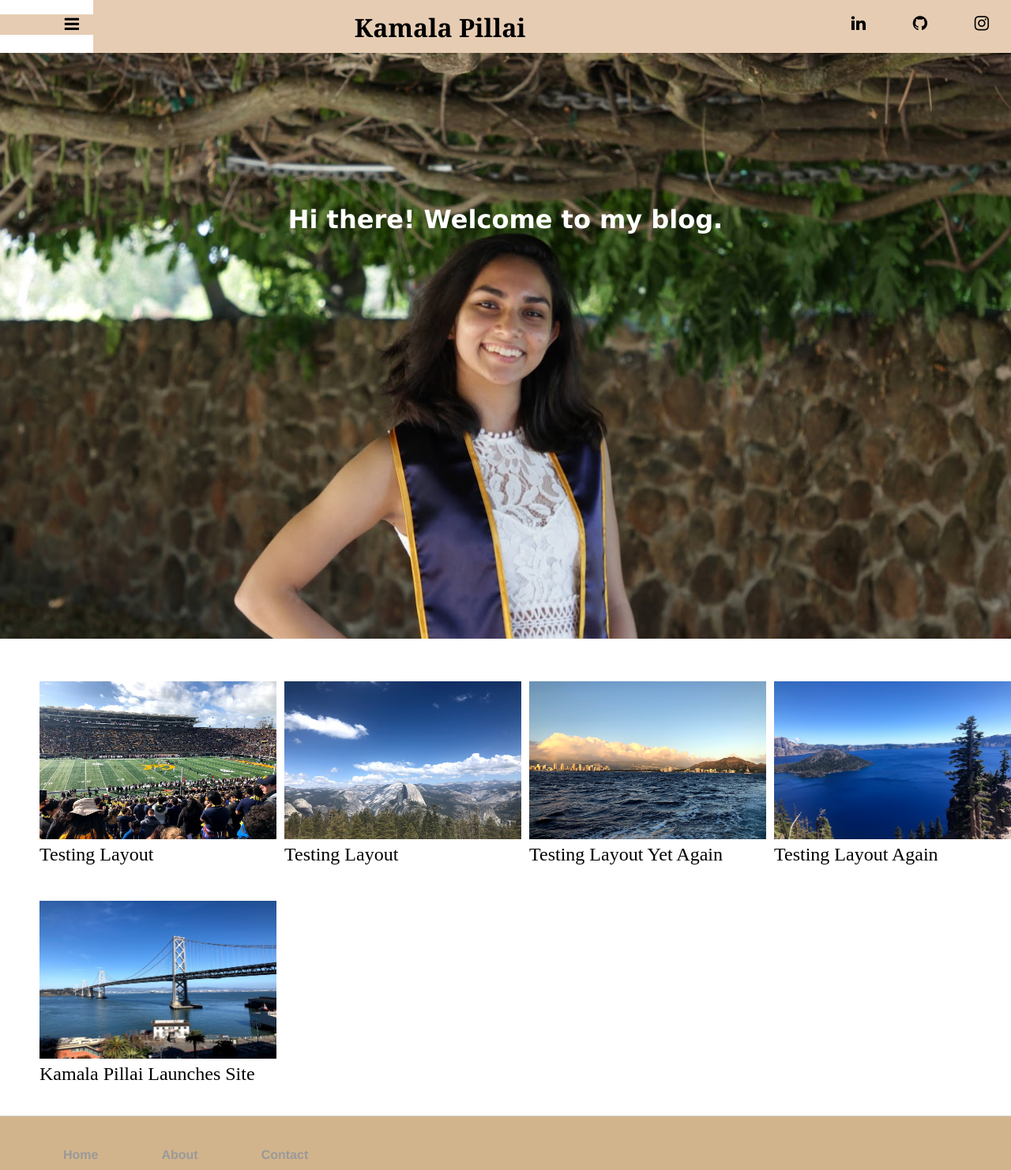
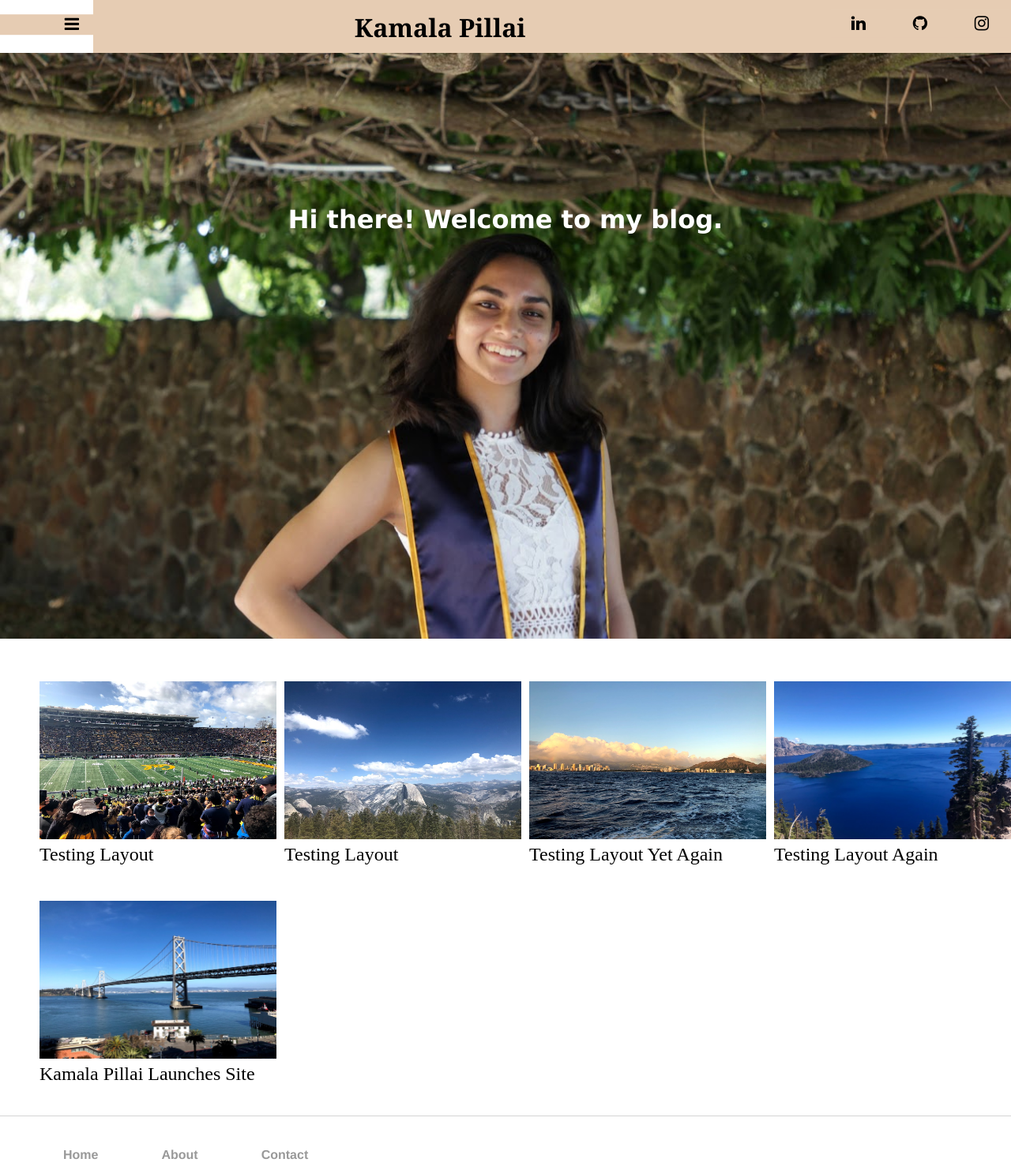
Before and after one commit to kpill/kpill.github.io, a Jekyll site: the page built from index.html, in a window 1280 px wide. Shown: the whole page at 79% size. Built offline with Jekyll 4.4.1, drawn with Linux system fonts in a browser that asks for light colours.

Commit message:
Update main.css

```diff
--- a/css/main.css
+++ b/css/main.css
@@ -123,7 +123,8 @@ html, body {
 footer ul {
     font-family:'Helvetica', 'Arial', 'Sans-Serif';
     font-weight: bold;
-	background-color: tan;
+	background-color: white;
+	box-shadow: 8px 0px 0px 0px rgba(0,0,0,0.2);
 }
 
 nav ul {
```
